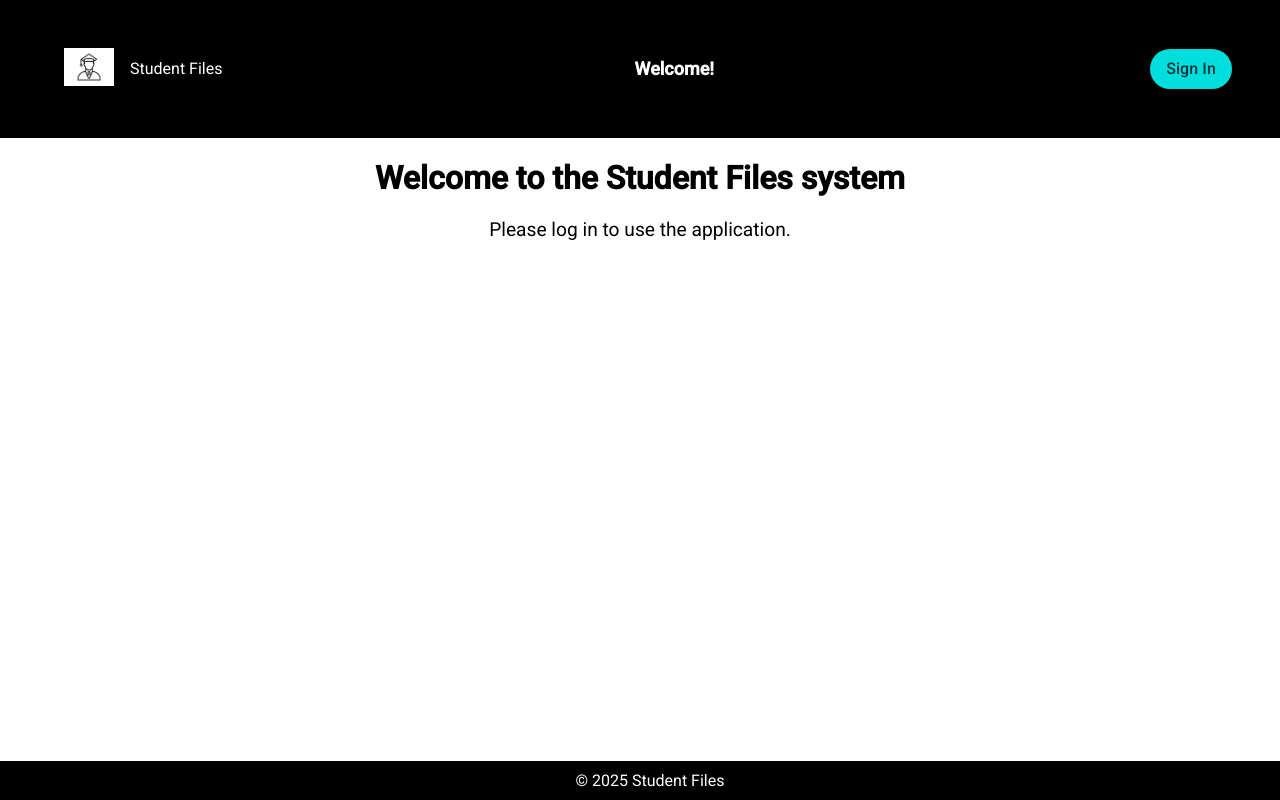
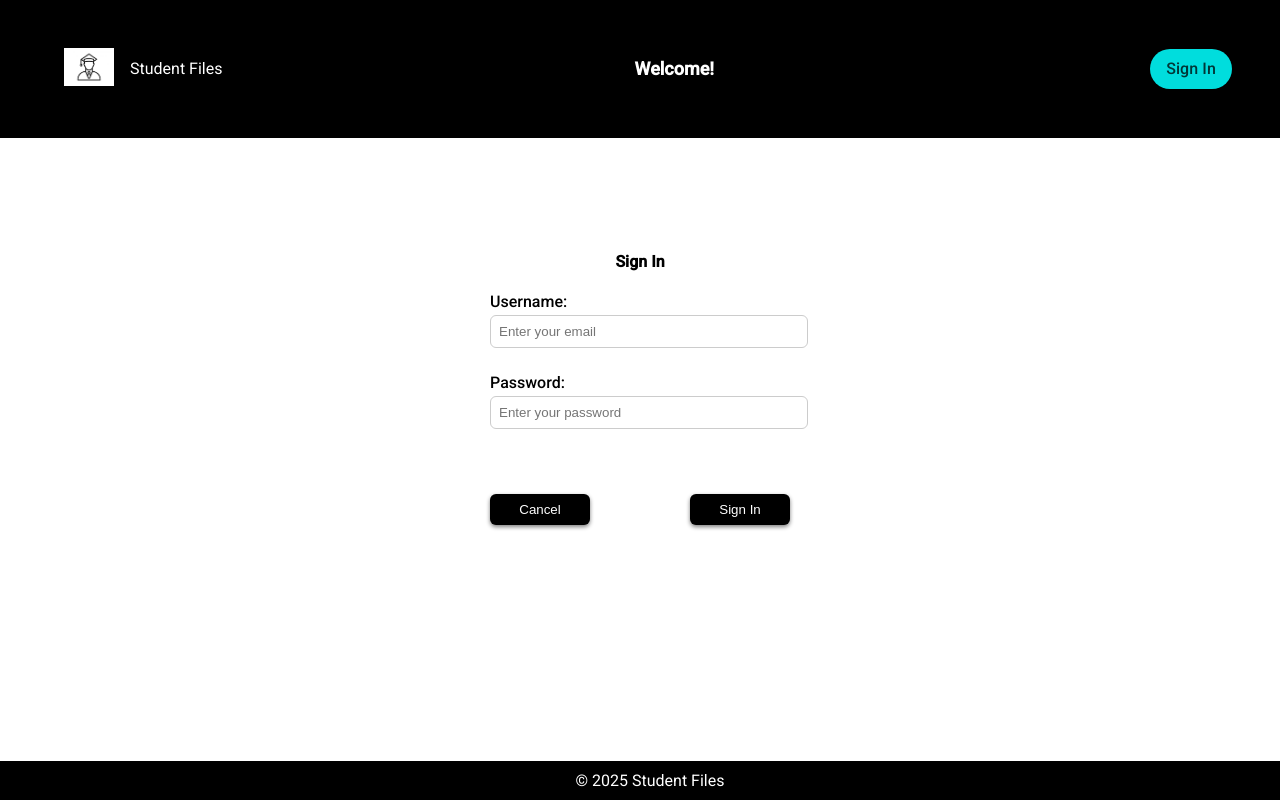
Before and after one commit to TopukovAndrej/Final-Project-Student-Files, an Angular app in the folder student-files/: page /sign-in in a window 1280 px wide. Before the commit this address led to /. Built offline with nearby package versions, Linux system fonts and the light colour scheme.

Commit message:
Added component logic

```diff
--- a/student-files/src/app/app.routes.ts
+++ b/student-files/src/app/app.routes.ts
@@ -1,4 +1,5 @@
 import { Routes } from '@angular/router';
 import { homeRoutes } from './features';
+import { signInRoutes } from './features/sign-in/sign-in.routes';
 
-export const routes: Routes = [...homeRoutes];
+export const routes: Routes = [...homeRoutes, ...signInRoutes];
--- a/student-files/src/app/features/home/home.routes.ts
+++ b/student-files/src/app/features/home/home.routes.ts
@@ -1,7 +1,4 @@
 import { Routes } from '@angular/router';
 import { HomeComponent } from './home.component';
 
-export const homeRoutes: Routes = [
-  { path: '', component: HomeComponent },
-  { path: '**', redirectTo: '', pathMatch: 'full' },
-];
+export const homeRoutes: Routes = [{ path: '', component: HomeComponent }];
--- a/student-files/src/app/features/sign-in/sign-in.component.html
+++ b/student-files/src/app/features/sign-in/sign-in.component.html
@@ -1 +1,58 @@
-<p>sign-in works!</p>
+<div class="sign-in-container">
+  <div class="header">
+    <h4>Sign In</h4>
+  </div>
+  <form class="sign-in-form" [formGroup]="signInForm">
+    <div class="form-control">
+      <mat-error
+        *ngIf="
+          this.signInForm.controls['username'].touched &&
+          this.signInForm.controls['username'].invalid
+        "
+        >The username is not valid.</mat-error
+      >
+      <div class="username">
+        <label for="username">Username:</label>
+        <input
+          type="email"
+          formControlName="username"
+          placeholder="Enter your email"
+        />
+      </div>
+    </div>
+    <div class="form-control">
+      <mat-error
+        *ngIf="
+          (this.signInForm.controls['password'].hasError('required') ||
+            this.signInForm.controls['password'].hasError('invalid')) &&
+          this.signInForm.controls['password'].invalid &&
+          this.signInForm.controls['password'].touched
+        "
+        >{{
+          this.signInForm.controls["password"].getError("errorMessage")
+        }}</mat-error
+      >
+      <div class="password">
+        <label for="password">Password:</label>
+        <input
+          type="password"
+          formControlName="password"
+          placeholder="Enter your password"
+        />
+      </div>
+    </div>
+    <div class="buttons">
+      <button class="button" type="button" (click)="onCancelClicked()">
+        Cancel
+      </button>
+      <button
+        class="button"
+        type="button"
+        [disabled]="this.signInForm.invalid"
+        (click)="onSignInClicked()"
+      >
+        Sign In
+      </button>
+    </div>
+  </form>
+</div>
--- a/student-files/src/app/features/sign-in/sign-in.component.scss
+++ b/student-files/src/app/features/sign-in/sign-in.component.scss
@@ -0,0 +1,71 @@
+@mixin flex-column-centered {
+  display: flex;
+  flex-direction: column;
+  align-items: center;
+}
+
+.sign-in-container {
+  @include flex-column-centered();
+  height: 60vh;
+  justify-content: center;
+}
+
+.sign-in-form, .header {
+  @include flex-column-centered();
+  gap: 25px;
+}
+
+.username, .password {
+  display: flex;
+  flex-direction: column;
+  align-items: flex-start;
+  width: 100%;
+}
+
+label {
+  margin-bottom: 4px;
+  font-weight: 500;
+}
+
+input {
+  width: 100%;
+}
+
+mat-error {
+  display: block;
+  color: red;
+  font-size: 14px;
+  margin-bottom: 5px;
+  align-self: flex-start;
+}
+
+.buttons {
+  display: flex;
+  justify-content: space-between;
+  width: 100%;
+  margin-top: 40px;
+}
+
+input, button {
+  padding: 8px;
+  border: 1px solid #ccc;
+  border-radius: 6px;
+}
+
+.button {
+  cursor: pointer;
+  background-color: black;
+  color: white;
+  border: none;
+  box-shadow: 0 2px 4px gray;
+  transition: background-color 0.2s;
+  width: 100px;
+}
+
+.sign-in-form {
+  width: 300px;
+}
+
+.form-control {
+  width: 100%;
+}
--- a/student-files/src/app/features/sign-in/sign-in.component.ts
+++ b/student-files/src/app/features/sign-in/sign-in.component.ts
@@ -1,11 +1,58 @@
-import { Component } from '@angular/core';
+import { Component, OnInit } from '@angular/core';
+import { MatIconModule } from '@angular/material/icon';
+import { MatButtonModule } from '@angular/material/button';
+import {
+  FormBuilder,
+  FormGroup,
+  ReactiveFormsModule,
+  Validators,
+} from '@angular/forms';
+import { CommonModule } from '@angular/common';
+import { MatFormFieldModule } from '@angular/material/form-field';
+import { RouterModule } from '@angular/router';
+import { StudentFilesFormValidators } from '../../shared';
 
 @Component({
   selector: 'app-sign-in',
-  imports: [],
+  imports: [
+    MatIconModule,
+    MatButtonModule,
+    ReactiveFormsModule,
+    CommonModule,
+    MatFormFieldModule,
+    RouterModule,
+  ],
   templateUrl: './sign-in.component.html',
-  styleUrl: './sign-in.component.scss'
+  styleUrl: './sign-in.component.scss',
 })
-export class SignInComponent {
+export class SignInComponent implements OnInit {
+  public signInForm!: FormGroup;
 
+  constructor(private readonly formBuilder: FormBuilder) {}
+
+  public onCancelClicked(): void {
+    this.signInForm.controls['username'].reset();
+    this.signInForm.controls['password'].reset();
+  }
+
+  public onSignInClicked(): void {
+    console.log('Sign In clicked');
+  }
+
+  public ngOnInit(): void {
+    this.initForm();
+  }
+
+  private initForm(): void {
+    this.signInForm = this.formBuilder.group({
+      username: ['', [Validators.required, Validators.email]],
+      password: [
+        '',
+        [
+          Validators.required,
+          StudentFilesFormValidators.passwordFormControlValidator(),
+        ],
+      ],
+    });
+  }
 }
--- /dev/null
+++ b/student-files/src/app/features/sign-in/sign-in.routes.ts
@@ -0,0 +1,6 @@
+import { Routes } from '@angular/router';
+import { SignInComponent } from './sign-in.component';
+
+export const signInRoutes: Routes = [
+  { path: 'sign-in', component: SignInComponent },
+];
--- a/student-files/src/app/shared/components/navbar/navbar.component.ts
+++ b/student-files/src/app/shared/components/navbar/navbar.component.ts
@@ -2,6 +2,7 @@ import { CommonModule } from '@angular/common';
 import { Component } from '@angular/core';
 import { MatButtonModule } from '@angular/material/button';
 import { UserRolePipe } from '../../pipes/user-role/user-role.pipe';
+import { Router } from '@angular/router';
 
 @Component({
   selector: 'app-navbar',
@@ -12,7 +13,9 @@ import { UserRolePipe } from '../../pipes/user-role/user-role.pipe';
 export class NavbarComponent {
   public signedInUserRole: string = '';
 
-  constructor() {}
+  constructor(private readonly router: Router) {}
 
-  public onSignInClicked(): void {}
+  public onSignInClicked(): void {
+    this.router.navigate(['/sign-in']);
+  }
 }
--- a/student-files/src/app/shared/index.ts
+++ b/student-files/src/app/shared/index.ts
@@ -2,3 +2,6 @@ export * from './contracts/models/user-role.model';
 export * from './pipes/user-role/user-role.pipe';
 export * from './components/navbar/navbar.component';
 export * from './components/footer/footer.component';
+export * from './utils/form-validators';
+export * from './utils/constants';
+export * from './utils/error-messages';
--- /dev/null
+++ b/student-files/src/app/shared/utils/constants.ts
@@ -0,0 +1,10 @@
+export class StudentFilesConstants {
+  // Sign In form Password
+  public static readonly PasswordMinNumberOfLetters = 3;
+  public static readonly PasswordMinNumberOfDigits = 3;
+  public static readonly PasswordMinNumberOfSpecialCharacters = 1;
+  public static readonly PasswordMinLength =
+    this.PasswordMinNumberOfLetters +
+    this.PasswordMinNumberOfDigits +
+    this.PasswordMinNumberOfSpecialCharacters;
+}
--- /dev/null
+++ b/student-files/src/app/shared/utils/error-messages.ts
@@ -0,0 +1,8 @@
+import { StudentFilesConstants } from './constants';
+
+export class StudentFilesErrorMessages {
+  public static readonly SIGN_IN_FORM_PASSWORD_MIN_LENGTH_ERROR = `The password must contain at least ${StudentFilesConstants.PasswordMinLength} characters`;
+  public static readonly SIGN_IN_FORM_PASSWORD_MIN_LETTERS_ERROR = `The password must contain at least ${StudentFilesConstants.PasswordMinNumberOfLetters} letters`;
+  public static readonly SIGN_IN_FORM_PASSWORD_MIN_DIGITS_ERROR = `The password must contain at least ${StudentFilesConstants.PasswordMinNumberOfDigits} digits`;
+  public static readonly SIGN_IN_FORM_PASSWORD_MIN_SPECIAL_CHARACTERS_ERROR = `The password must contain at least ${StudentFilesConstants.PasswordMinNumberOfSpecialCharacters} special characters`;
+}
--- /dev/null
+++ b/student-files/src/app/shared/utils/form-validators.ts
@@ -0,0 +1,66 @@
+import { AbstractControl, ValidationErrors, ValidatorFn } from '@angular/forms';
+import { StudentFilesConstants } from './constants';
+import { StudentFilesErrorMessages } from './error-messages';
+
+export class StudentFilesFormValidators {
+  public static passwordFormControlValidator(): ValidatorFn {
+    return (control: AbstractControl): ValidationErrors | null => {
+      const password = control.value as string;
+
+      if (password.length < StudentFilesConstants.PasswordMinLength) {
+        return {
+          invalid: true,
+          errorMessage:
+            StudentFilesErrorMessages.SIGN_IN_FORM_PASSWORD_MIN_LENGTH_ERROR,
+        };
+      }
+
+      let numberOfDigits = 0;
+      let numberOfLetters = 0;
+      let numberOfSpecialCharacters = 0;
+
+      for (let character of password) {
+        if (character >= '0' && character <= '9') {
+          numberOfDigits++;
+        }
+
+        if (/[a-zA-Z]/.test(character)) {
+          numberOfLetters++;
+        }
+
+        if (/[`~@#$%^&*()_+}{":?><}!]/.test(character)) {
+          numberOfSpecialCharacters++;
+        }
+      }
+
+      if (numberOfDigits < StudentFilesConstants.PasswordMinNumberOfDigits) {
+        return {
+          invalid: true,
+          errorMessage:
+            StudentFilesErrorMessages.SIGN_IN_FORM_PASSWORD_MIN_DIGITS_ERROR,
+        };
+      }
+
+      if (numberOfLetters < StudentFilesConstants.PasswordMinNumberOfLetters) {
+        return {
+          invalid: true,
+          errorMessage:
+            StudentFilesErrorMessages.SIGN_IN_FORM_PASSWORD_MIN_LETTERS_ERROR,
+        };
+      }
+
+      if (
+        numberOfSpecialCharacters <
+        StudentFilesConstants.PasswordMinNumberOfSpecialCharacters
+      ) {
+        return {
+          invalid: true,
+          errorMessage:
+            StudentFilesErrorMessages.SIGN_IN_FORM_PASSWORD_MIN_SPECIAL_CHARACTERS_ERROR,
+        };
+      }
+
+      return null;
+    };
+  }
+}
```
